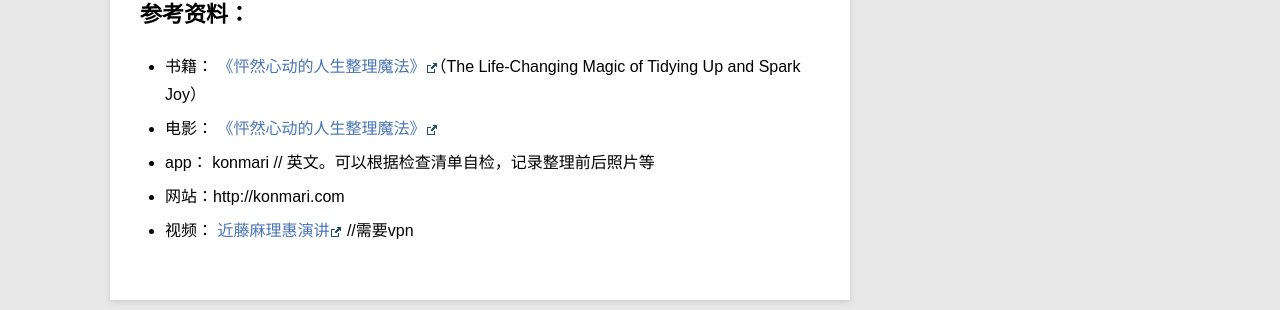
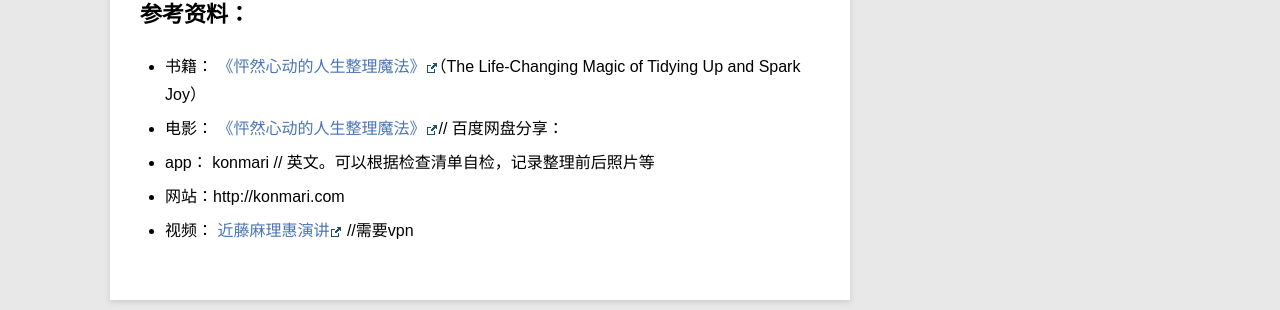
Before and after one commit to violettianjie/violettianjie.github.io, a Jekyll site: the page built from _posts/blog/2018-02-28-sparkjoy.md, in a window 1280 px wide and 900 px high, scrolled down 1911 px. Shown: the part 520-830 px from the top of the window. Built offline with Jekyll 4.4.1, drawn with Linux system fonts in a browser that asks for light colours; comment, search, counter and statistics services are not loaded.

Commit message:
Update 2018-02-28-sparkjoy.md

```diff
--- a/_posts/blog/2018-02-28-sparkjoy.md
+++ b/_posts/blog/2018-02-28-sparkjoy.md
@@ -68,10 +68,12 @@ category: blog
 请你把更多的时间和热忱，投注在「真正心动的事」上，或者说是你的使命。 整理非常有助于找出让你打从心底心动的使命。 所以，真正的人生在「整理之后」才开始。
 
 
+
+
 ## 参考资料：
 
 - 书籍： [《怦然心动的人生整理魔法》](https://book.douban.com/subject/10747883/)（The Life-Changing Magic of Tidying Up and Spark Joy）
-- 电影： [《怦然心动的人生整理魔法》](https://movie.douban.com/subject/24522312/)
+- 电影： [《怦然心动的人生整理魔法》](https://movie.douban.com/subject/24522312/)// 百度网盘分享：
 - app： konmari // 英文。可以根据检查清单自检，记录整理前后照片等
 - 网站：http://konmari.com
 - 视频： [近藤麻理惠演讲](https://www.youtube.com/watch?v=w1-HMMX_NR8&spfreload=10) //需要vpn
```
